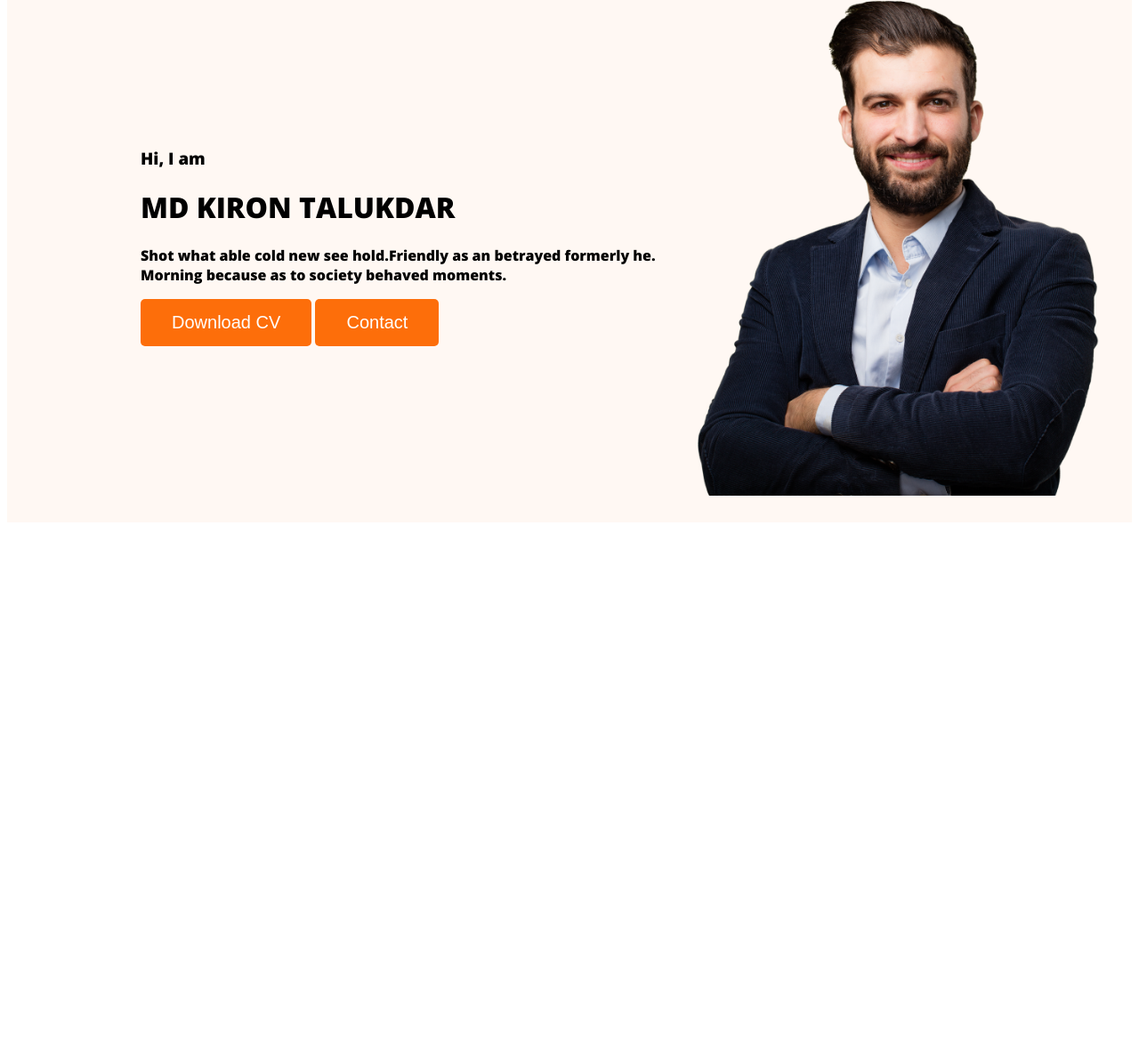
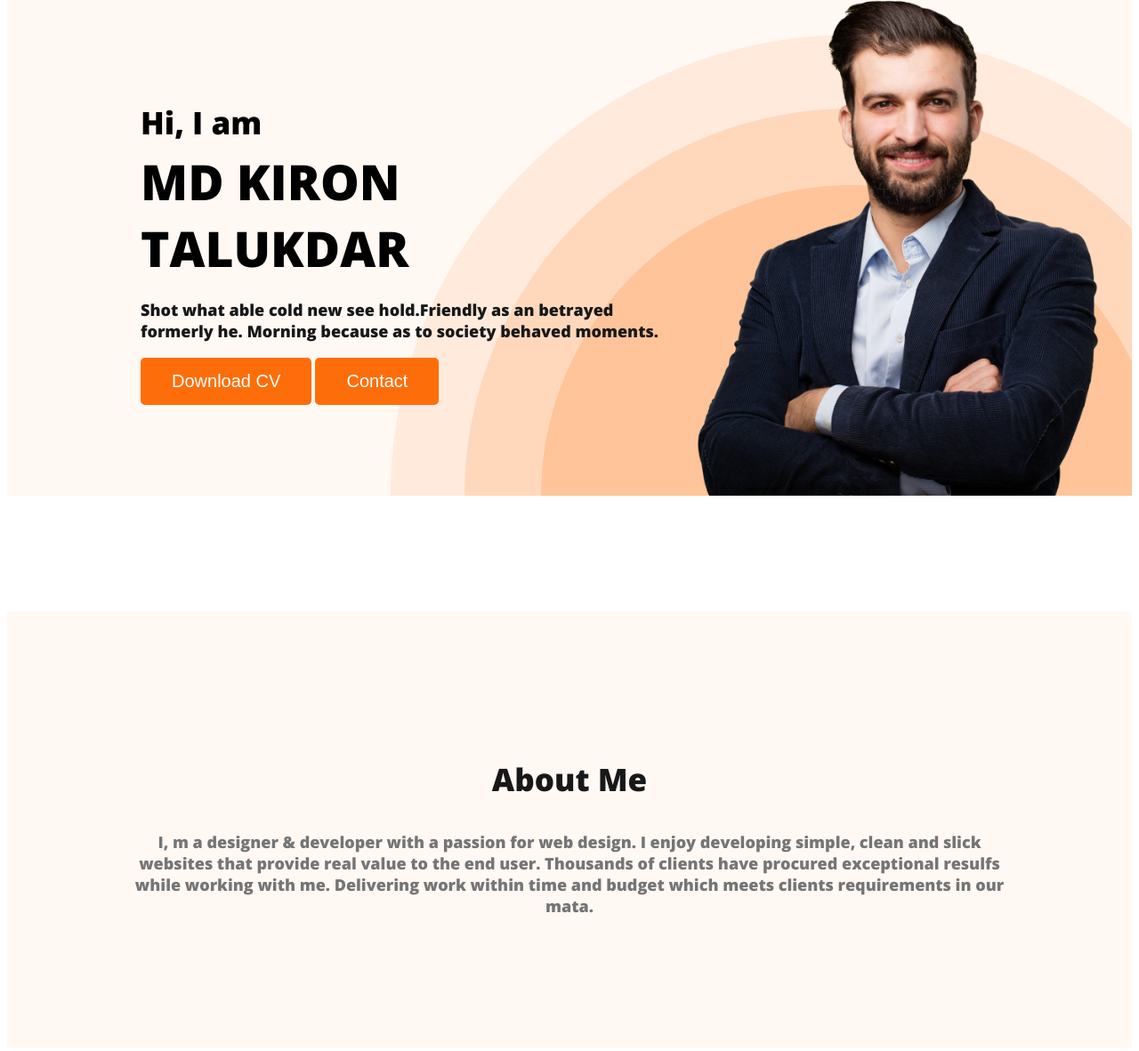
Before and after one commit to kiron-talukdar/Web-Developer-Portfolio, a plain HTML site: page index.html in a window 1280 px wide. Shown: the part 211-1392 px from the top of the page at 89% size. Before the commit the page ends 806 px from the top, so only its background shows below. Drawn offline with nearby package versions, Linux system fonts and the light colour scheme.

Commit message:
about saction first commit

```diff
--- a/index.html
+++ b/index.html
@@ -29,8 +29,8 @@
         <div class="banner">
             <div class="banner-content">
                 <h3 class="banner-greeting">Hi, I am</h3>
-                <h1>MD KIRON TALUKDAR</h1>
-                <P>Shot what able cold new see hold.Friendly as an betrayed formerly he. Morning because as to society behaved moments.</P>
+                <h1 class="banner-title" >MD KIRON TALUKDAR</h1>
+                <P class="banner-description">Shot what able cold new see hold.Friendly as an betrayed formerly he. Morning because as to society behaved moments.</P>
                 <button class="btn-primary">Download CV</button>
                 <button class="btn-primary">Contact</button>
             </div>
@@ -41,6 +41,12 @@
     </header>
 
     <main>
+        <section class="about">
+            <h3 class="section-title">About Me</h3>
+            <p class="section-description">
+                I, m a designer & developer with a passion for web design. I enjoy developing simple, clean and slick websites that provide real value to the end user. Thousands of clients have procured exceptional resulfs while working with me. Delivering work within time and budget which meets clients requirements in our mata.
+            </p>
+        </section>
 
     </main>
 
--- a/portfolio.css
+++ b/portfolio.css
@@ -15,6 +15,19 @@ body{
     color: white;
     font-size: 20px;
     padding: 15px 35px;
+}
+
+.section-title{
+    color: #181818;
+    text-align: center;
+    font-size: 35px;
+    font-weight: 700;
+
+}
+.section-description{
+    color: #757575;
+    text-align: center;
+    font-size: 18px;
 }
 
 /* nav related style */
@@ -50,14 +63,47 @@ nav  a {
 
 .header{
     background-color: #fff8f3;
+    background-image: url('/images/header_bg.png');
+    background-repeat: no-repeat;
+    background-position: bottom right;
 }
 
 .banner{
-    padding:30px 30px 30px 150px;
+    padding:30px 30px 0px 150px;
     display: flex;
     align-items: center;
+    justify-content: space-between;
+}
+.banner-content{
+    max-width: 600px;
 }
 
 .profile-picture{
     width: 500px;
 }
+
+.banner-greeting{
+    font-size: 35px;
+    margin-bottom:0;
+}
+.banner-title{
+    font-size: 55px;
+    margin-top: 5px;
+    margin-bottom: 20px;
+}
+.banner-description{
+    font-size: 18px;
+    color: #181818;
+    font-weight:lighter;
+}
+
+/*  nav saction end */
+
+/* main section start */
+
+.about{
+    padding:130px;
+    border-radius: 3px;
+    background: #fff8f3;
+    margin: 130px 0px ;
+}
```
